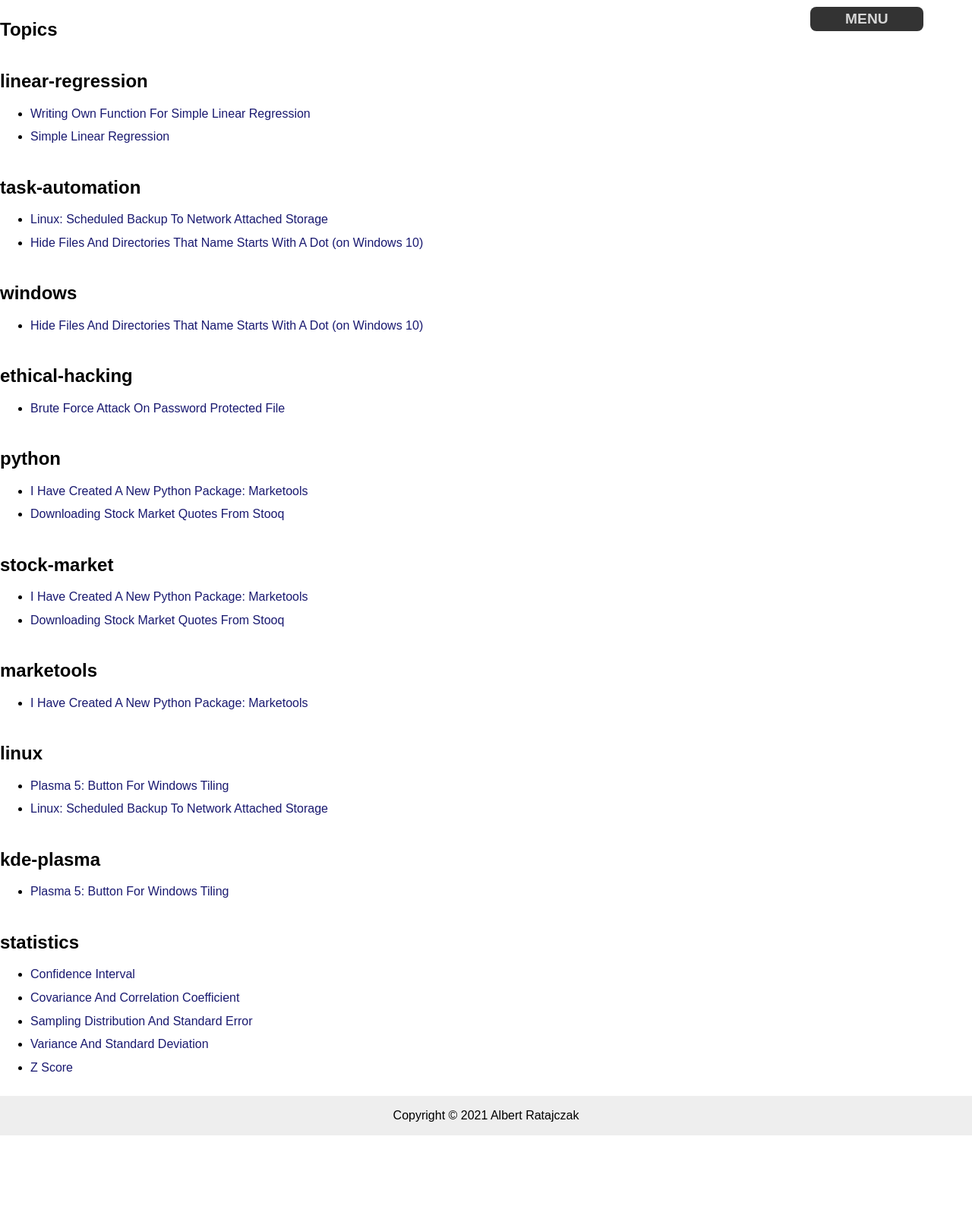
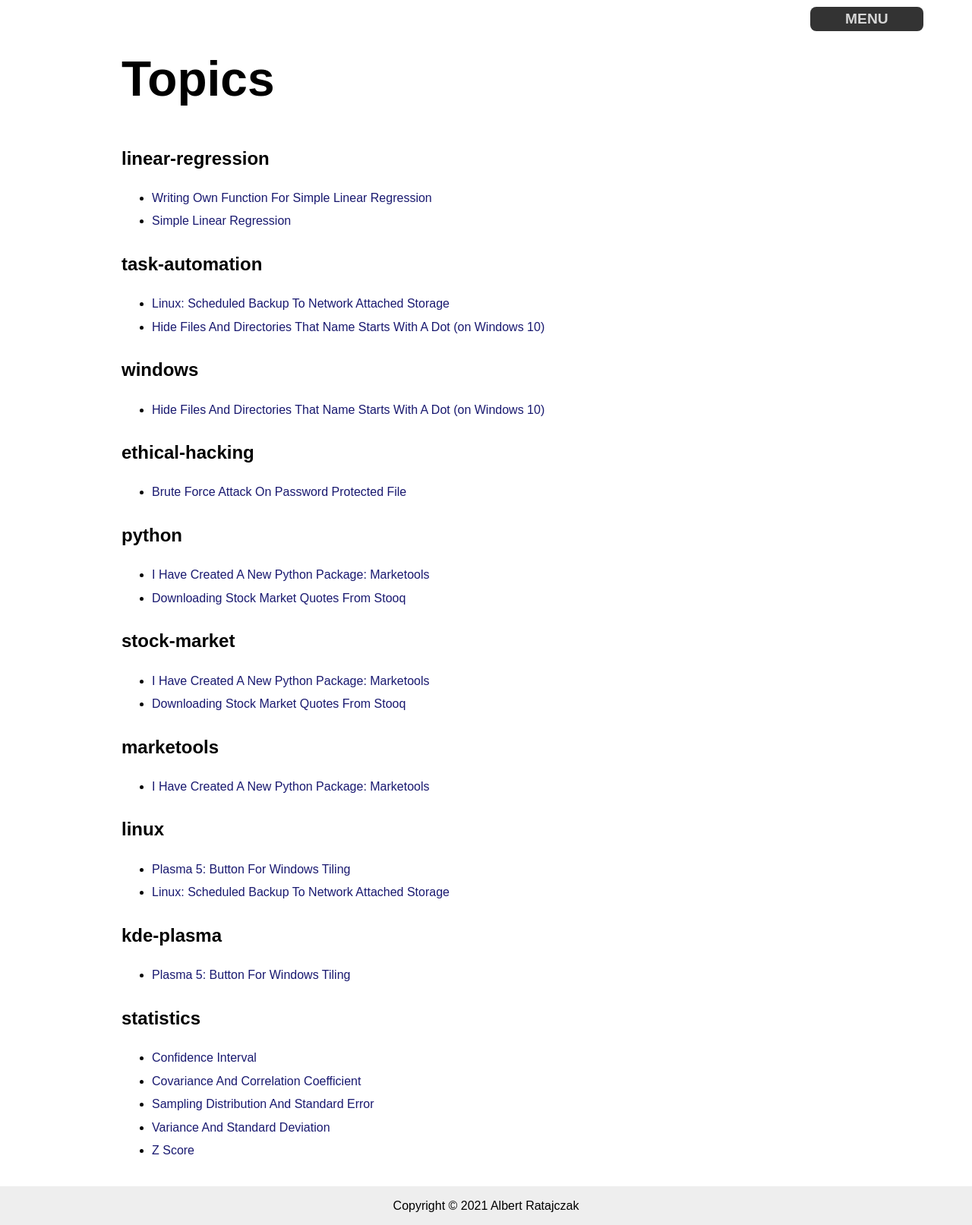
Before and after one commit to AlbertRtk/albertrtk.github.io, a Jekyll site: the page built from topics.html, in a window 1280 px wide. Shown: the whole page at 76% size. Built offline with Jekyll 4.4.1, drawn with Linux system fonts in a browser that asks for light colours; before the commit the page ends 1495 px from its top, so only the background shows below that.

Commit message:
tags page up

```diff
--- a/topics.html
+++ b/topics.html
@@ -1,7 +1,9 @@
 ---
 title: Topics
 ---
-<h1>Topics</h1>
+<div class="post">
+<h1 class="section-title">Topics</h1>
+<br />
 
 <!-- chacking tags in handbook pages -->
 {% assign handbook_tags = site.handbook | map: 'tags' | uniq %}
@@ -12,11 +14,11 @@ title: Topics
   <!-- removing duplicates -->
   {% assign handbook_tags = handbook_tags | remove: tag[0] %}
 
-  <p class="title_middle" id={{ tag[0] }}>
+  <h2 id={{ tag[0] }}>
     {{ tag[0] }}
-  </p>
+  </h2>
 
-  <ul class="titles_list">
+  <ul>
     {% for post in tag[1] %}
       <li><a href="{{ post.url }}">{{ post.title }}</a></li>
     {% endfor %}
@@ -37,11 +39,11 @@ title: Topics
 
 {% for tag in handbook_tags %}
 
-  <p class="title_middle" id={{ tag }}>
+  <h2 id={{ tag }}>
     {{ tag }}
-  </p>
+  </h2>
 
-  <ul class="titles_list">
+  <ul>
     {% for post in site.handbook %}
       {% if post.tags contains tag %}
         <li><a href="{{ post.url }}">{{ post.title }}</a></li>
@@ -50,3 +52,4 @@ title: Topics
   </ul>
 
 {% endfor %}
+</div>
```
Also changed, not shown: 1 other file.
